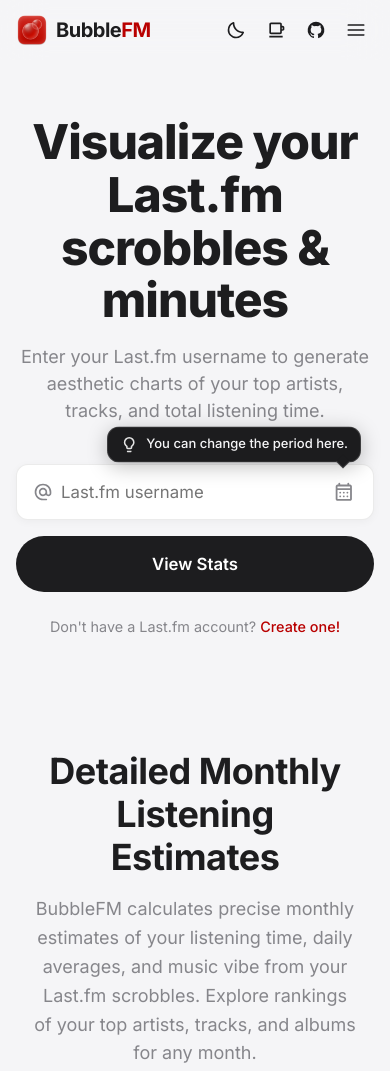
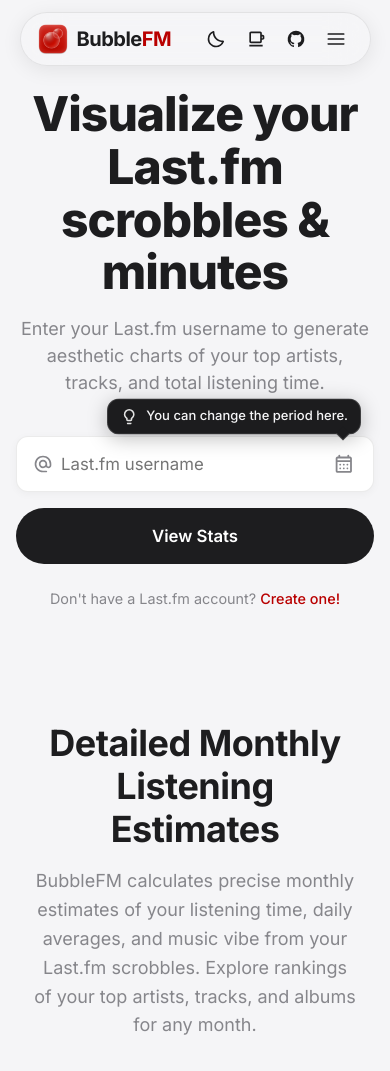
Before and after one commit to snw-mint/bubblefm, a website built with Vite: page index.html in a window 390 px wide. Shown: the top 1071 px of the page. Built offline with nearby package versions, Linux system fonts and the light colour scheme.

Commit message:
style: update header.

```diff
--- a/css/styles.css
+++ b/css/styles.css
@@ -99,22 +99,30 @@
 
 /* Header */
 .home-header {
-  position: sticky;
-  top: 0;
+  position: fixed;
+  top: 1rem;
+  left: 0;
+  right: 0;
+  margin: 0 auto;
+  width: 70%;
+  max-width: 1200px;
   z-index: 100;
   display: flex;
   align-items: center;
   justify-content: space-between;
-  padding: 0.5rem 1rem;
-  margin-bottom: 3rem;
+  padding: 0.6rem 2rem;
   background-color: rgba(245, 245, 247, 0.72);
   -webkit-backdrop-filter: blur(20px) saturate(180%);
   backdrop-filter: blur(20px) saturate(180%);
-  transition: background-color 0.3s ease, border-color 0.3s ease;
+  border: 1px solid var(--color-border);
+  border-radius: var(--radius-full);
+  box-shadow: 0 4px 20px rgba(0, 0, 0, 0.08);
+  transition: background-color 0.3s ease, border-color 0.3s ease, box-shadow 0.3s ease;
 }
 
 [data-theme="dark"] .home-header {
   background-color: rgba(0, 0, 0, 0.72);
+  box-shadow: 0 4px 20px rgba(0, 0, 0, 0.4);
 }
 
 .home-header.header-overlay {
@@ -264,7 +272,7 @@
   display: flex;
   flex-direction: column;
   align-items: center;
-  padding: 2rem 1rem;
+  padding: 6rem 1rem 2rem;
   max-width: 1200px;
   margin: 0 auto;
   width: 100%;
@@ -2560,11 +2568,15 @@
   }
 
   .home-header {
-    position: sticky;
-    top: 0;
+    position: fixed;
+    top: 0.75rem;
+    left: 0;
+    right: 0;
+    margin: 0 auto;
+    width: 90%;
     z-index: 100;
-    padding: 0.75rem 1rem;
-    margin-bottom: 2rem;
+    padding: 0.5rem 1rem;
+    margin-bottom: 0;
   }
 
   .home-header .header-brand-group {
@@ -2591,7 +2603,7 @@
   .home-header .header-nav {
     display: none;
     position: absolute;
-    top: 100%;
+    top: calc(100% + 0.5rem);
     left: 0;
     right: 0;
     width: 100%;
@@ -2603,14 +2615,15 @@
     background-color: rgba(245, 245, 247, 0.96);
     -webkit-backdrop-filter: blur(20px) saturate(180%);
     backdrop-filter: blur(20px) saturate(180%);
-    border-bottom: 1px solid var(--color-border);
+    border: 1px solid var(--color-border);
+    border-radius: var(--radius-lg);
     box-shadow: 0 12px 30px rgba(0, 0, 0, 0.12);
     z-index: 1000;
   }
 
   [data-theme="dark"] .home-header .header-nav {
     background-color: rgba(18, 18, 18, 0.96);
-    border-bottom: 1px solid var(--color-border);
+    border: 1px solid var(--color-border);
     box-shadow: 0 12px 30px rgba(0, 0, 0, 0.45);
   }
 
@@ -2662,7 +2675,7 @@
   }
 
   .main-container {
-    padding: 1.5rem 1rem !important;
+    padding: 5.5rem 1rem 1.5rem !important;
   }
 }
 
--- a/index.html
+++ b/index.html
@@ -63,7 +63,7 @@
     <link rel="stylesheet" href="/css/styles.css" />
   </head>
   <body>
-    <header class="home-header">
+    <header class="home-header floating-header">
       <div class="header-brand-group">
         <a href="index.html" class="logo-container">
           <img src="logo.webp" alt="BubbleFM Logo" class="logo-icon" />
```
Also changed, not shown: match/index.html (+1 -1 lines).
